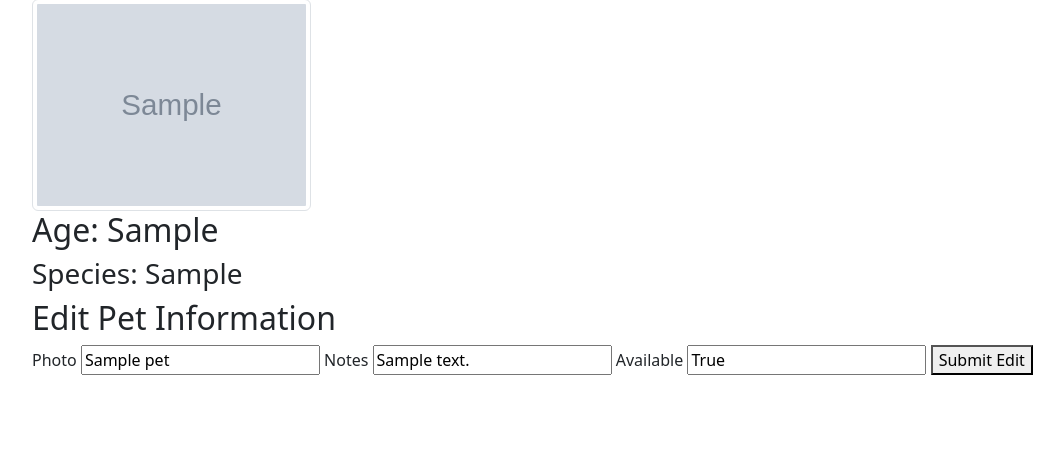
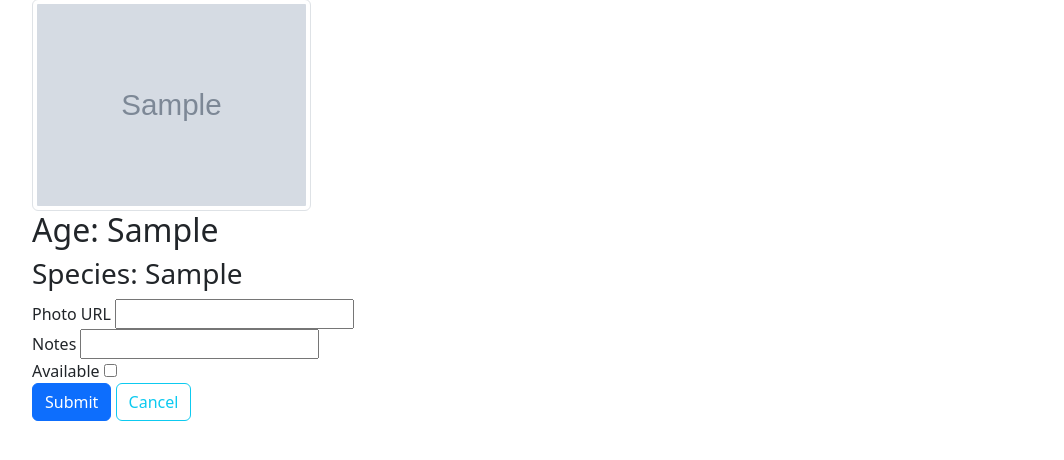
Before and after one commit to carl-molina/flask-adobt, a Flask app: template templates/display_edit_form.html in a window 1280 px wide. Shown: the part 97-557 px from the top of the page, without its empty margins (50-1114 px from the left). Run offline with Flask 3, Linux system fonts and the light colour scheme; the template is opened without the code that fills it: values that come from a table or form of the project are taken from there, others are empty; tables that the repository leaves empty hold one stand-in row (values such as "Sample post"); grey boxes marked "Sample" are stand-in pictures; one stand-in notice (Sample message) is shown.

Commit message:
EOD commit

```diff
--- a/app.py
+++ b/app.py
@@ -51,7 +51,9 @@ def add_new_pet():
             age = form.age.data,
             photo_url = form.photo_url.data or "",
             notes = form.notes.data,
-            available= True)
+            available=True)
+
+        print('This is pet.available', pet.available)
 
         flash(f"{pet.name} added!")
 
@@ -69,22 +71,33 @@ def show_pet_info_and_edit_pet_info(pet_id):
     """Show pet info and form for edit pet info"""
 
     pet = Pet.query.get_or_404(pet_id)
+    print('This is pet instance', pet)
+
     form = EditPetForm(obj=pet)
+    print('This is form instance, form', form)
+
+    print('This is pet.notes', pet.notes)
+
+    print('This is pet.photo_url', pet.photo_url)
 
     if form.validate_on_submit():
+        print('Do we get form validation success?')
         pet.photo_url = form.photo_url.data
         pet.notes = form.notes.data
         pet.available = form.available.data
 
+        flash(f"Pet {pet.id} successfully edited!")
 
-        flash(f"Pet {pet.id} successfully edited!")
 
         db.session.commit()
 
         return redirect('/')
 
     else:
-        return render_template("display_edit_form.html", form=form)
+        print('What is pet.available?', pet.available)
+        return render_template("display_edit_form.html",
+                               form=form,
+                               pet=pet
+        )
 
 # create a link on the homepage to edit pet info
-# create each pet a hyperlink on homepage
--- a/forms.py
+++ b/forms.py
@@ -12,7 +12,7 @@ class AddPetForm(FlaskForm):
     species = StringField("Species",
                         validators=[InputRequired()])
     photo_url = StringField("Photo URL",
-                        validators=[InputRequired(), URL()])
+                        validators=[URL()])
     age = SelectField("Age",
                       choices=[('baby','Baby'),
                                ('young', 'Young'),
@@ -27,9 +27,9 @@ class EditPetForm(FlaskForm):
     """Form for editing pet information."""
 
     photo_url = StringField("Photo URL",
-                        validators=[InputRequired(), URL()])
+                        validators=[Optional(), URL()])
 
-    notes = BooleanField("Notes",
+    notes = StringField("Notes",
                         validators=[Optional()])
 
     # TODO: maybe a radio field here??
--- a/models.py
+++ b/models.py
@@ -49,6 +49,8 @@ class Pet(db.Model):
 
     notes = db.Column(
         db.Text,
+        nullable=False,
+        default=''
     )
 
     available = db.Column(
--- a/templates/add_pet_form.html
+++ b/templates/add_pet_form.html
@@ -3,6 +3,12 @@
 {% block content %}
 
 <h1>Add Pet Form</h1>
+
+<div>
+  {% for msg in get_flashed_messages() %}
+  <p>{{ msg }}</p>
+  {% endfor %}
+</div>
 
 <form action="/add" method="POST">
 
--- a/templates/display_edit_form.html
+++ b/templates/display_edit_form.html
@@ -26,15 +26,41 @@ User Detail
 </div>
 
 
-<h2>Edit Pet Information</h2>
+<!-- <h2>Edit Pet Information</h2>
 <form action="/{{ pet.id }}" method="POST">
     <label for="photo_url">Photo</label>
-    <input name="photo_url" value="{{ pet.name }}">
+    <input name="photo_url" value="{{ pet.photo_url }}">
+
     <label for="notes">Notes</label>
     <input name="notes" value="{{ pet.notes }}">
+
     <label for="available">Available</label>
     <input name="available" value="{{ pet.available }}">
-  <button>Submit Edit</button>
+
+  <button class="btn btn-primary">Submit Edit</button>
+</form> -->
+<!-- TODO: ^ Don't use this -->
+
+<form action="/{{ pet.id }}" method="POST">
+
+  {{ form.hidden_tag() }} <!--add type=hidden form fields -->
+
+  {% for field in form
+         if field.widget.input_type != 'hidden' %}
+
+    <div>
+      {{ field.label }}
+      {{ field }}
+
+      {% for error in field.errors %}
+        {{ error }}
+      {% endfor %}
+    </div>
+
+  {% endfor %}
+
+  <button type="submit" class="btn btn-primary">Submit</button>
+  <a href="/" class="btn btn-outline-info">Cancel</a>
 </form>
 
 {% endblock content %}
--- a/templates/homepage.html
+++ b/templates/homepage.html
@@ -14,12 +14,12 @@
 <ul>
   {% for pet in pets %}
   <li>
-    {{ pet.name }}
+    <a href="/{{ pet.id }}">{{ pet.name }}</a>
     <img src="{{ pet.photo_url }}"
     alt="{{ pet.name }}"
     class="img-fluid">
 
-    {% if pet.availble %}
+    {% if pet.available %}
     <p><b>Available</b></p>
       {% else %}
       <p>Unavailable</p>
```
